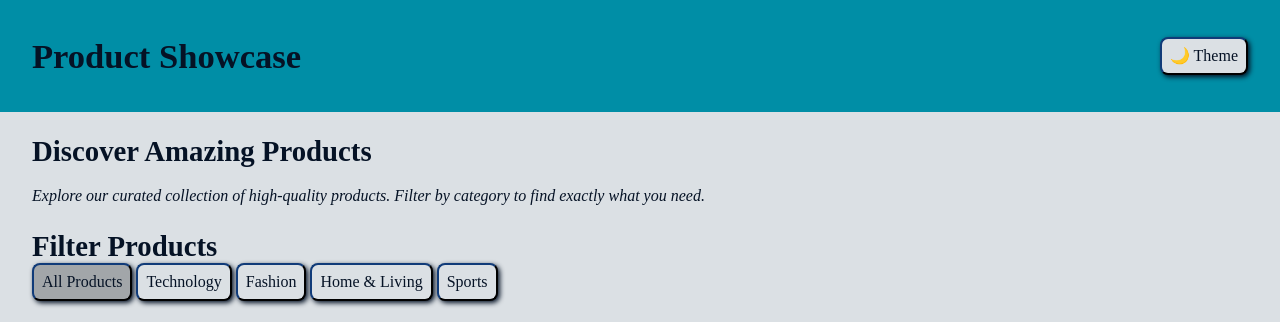
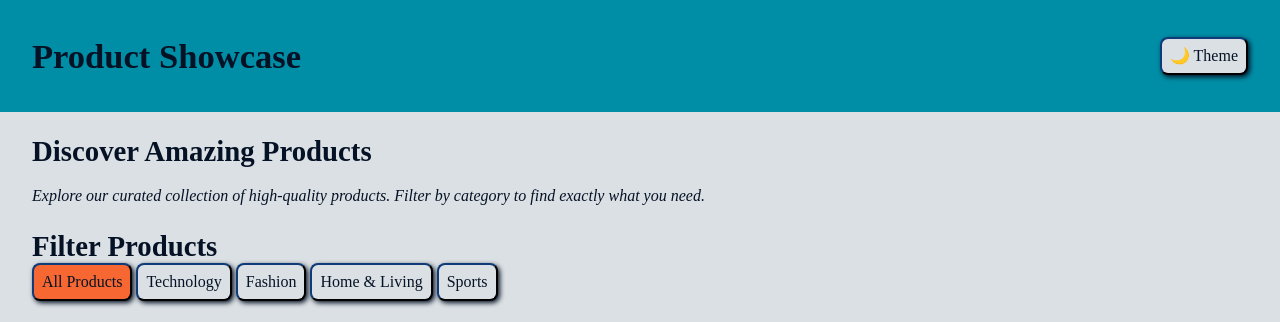
Before and after one commit to alexanderdombroski/advanced-css, a website: page src/portfolio/unit-2/theming-system/index.html in a window 1280 px wide. Shown: the top 322 px of the page. Drawn offline with Linux system fonts and the light colour scheme.

Commit message:
feat: add utility color

```diff
--- a/src/portfolio/unit-2/theming-system/styles/components/button.css
+++ b/src/portfolio/unit-2/theming-system/styles/components/button.css
@@ -18,8 +18,7 @@ button {
     );
   }
 
-  &:focus,
-  &.active {
+  &:focus {
     background-color: color-mix(
       in oklab,
       var(--background-light) 80%,
--- a/src/portfolio/unit-2/theming-system/styles/layout/grid.css
+++ b/src/portfolio/unit-2/theming-system/styles/layout/grid.css
@@ -1,6 +1,7 @@
 .product-grid {
   display: grid;
   grid-template-columns: 1fr;
+  justify-items: center;
   gap: var(--layout-md);
 
   @media (min-width: 20rem) {
--- a/src/portfolio/unit-2/theming-system/styles/main.css
+++ b/src/portfolio/unit-2/theming-system/styles/main.css
@@ -17,3 +17,5 @@
 @import "components/header.css" layer(components);
 @import "components/footer.css" layer(components);
 @import "components/hero.css" layer(components);
+
+@import "utilities/utilities.css" layer(utilities);
--- a/src/portfolio/unit-2/theming-system/styles/utilities/utilities.css
+++ b/src/portfolio/unit-2/theming-system/styles/utilities/utilities.css
@@ -0,0 +1,3 @@
+.active {
+  background-color: var(--secondary-color);
+}
```
